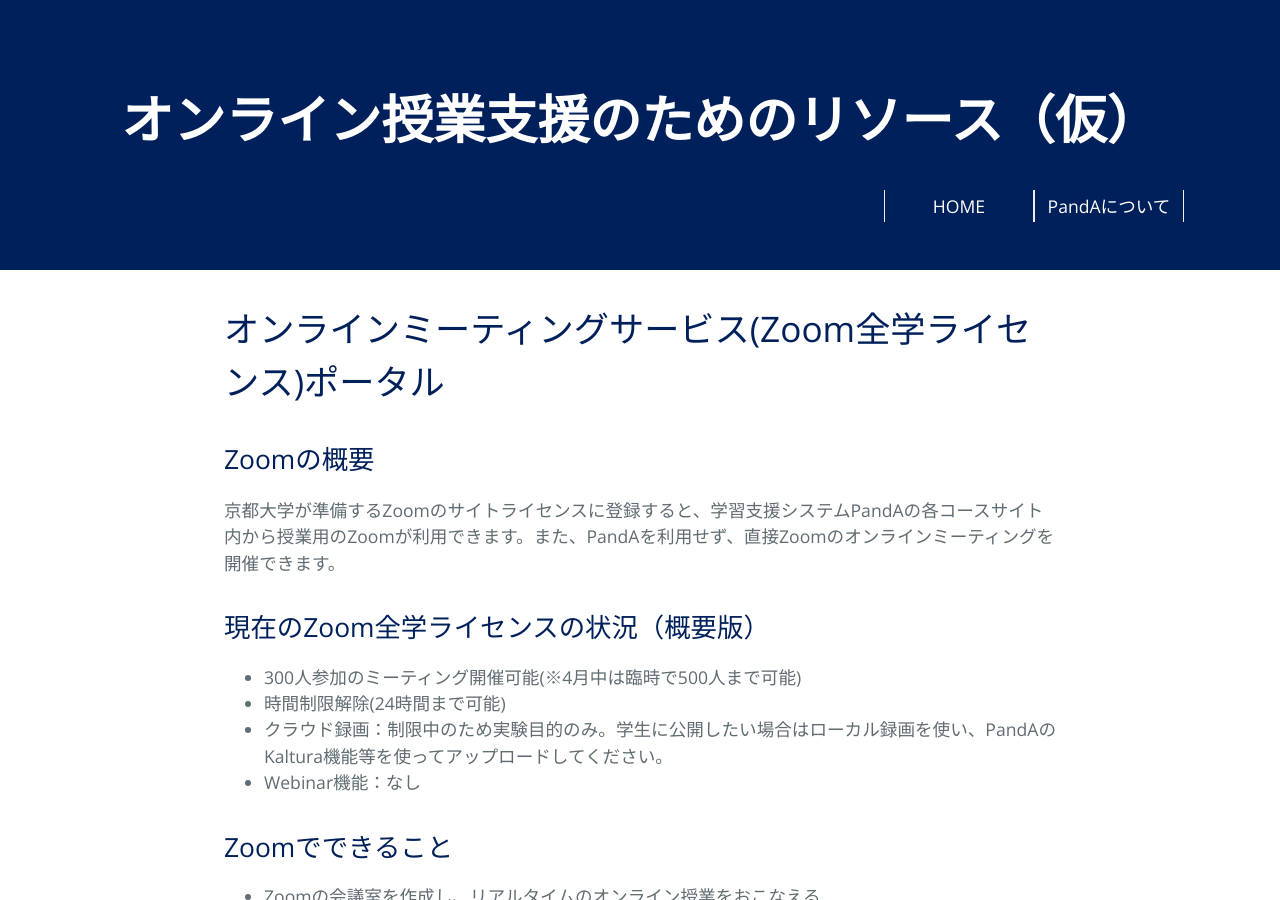
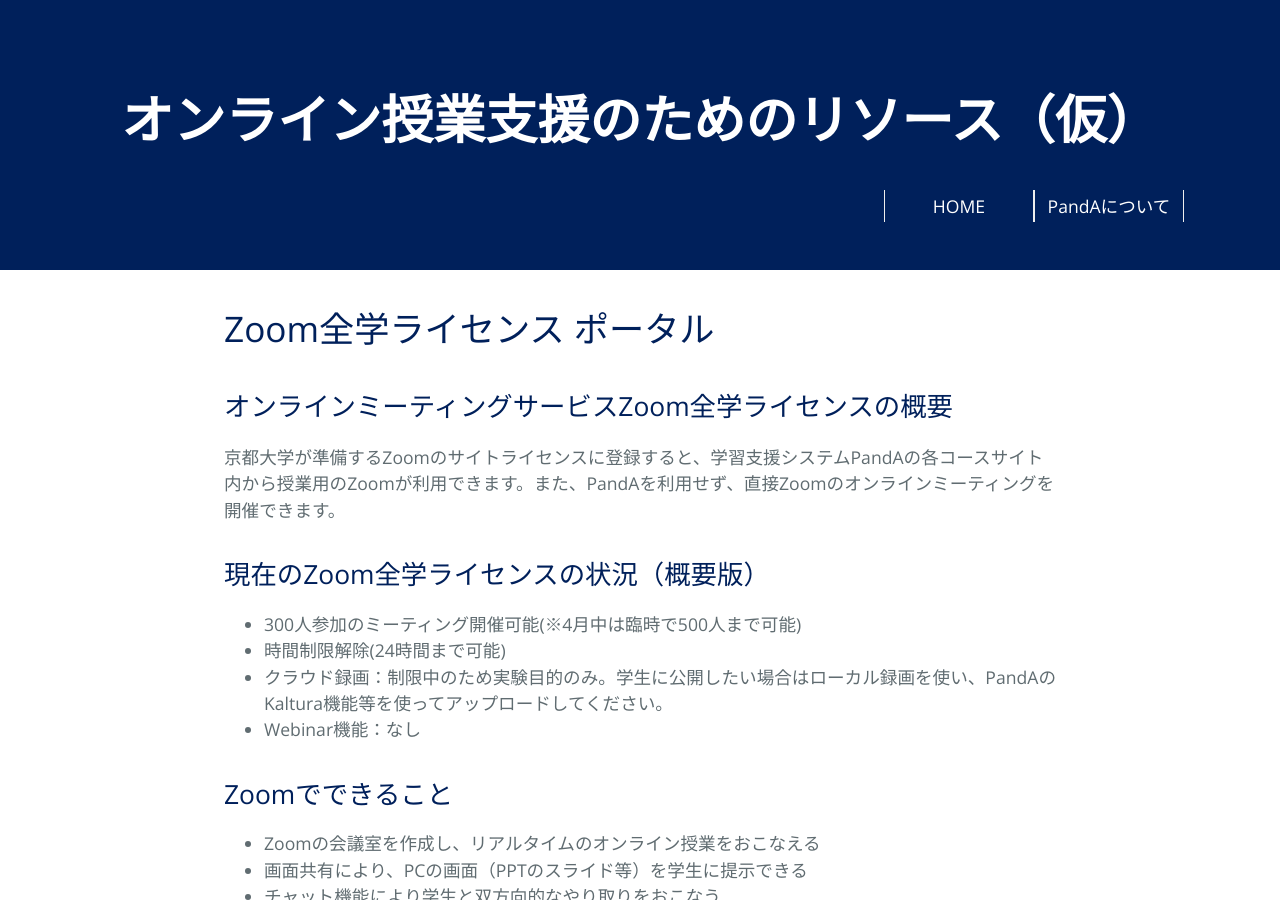
Before and after one commit to kyoto-u/online-edu, a Jekyll site: the page built from zoom.md, in a window 1280 px wide and 900 px high. Built offline with Jekyll 4.4.1, drawn with Linux system fonts in a browser that asks for light colours.

Commit message:
title change again

```diff
--- a/zoom.md
+++ b/zoom.md
@@ -2,8 +2,8 @@
 layout: default
 title: オンラインミーティングサービス(Zoom全学ライセンス)ポータル
 ---
-# オンラインミーティングサービス(Zoom全学ライセンス)ポータル
-## Zoomの概要
+# Zoom全学ライセンス ポータル
+## オンラインミーティングサービスZoom全学ライセンスの概要
 
 京都大学が準備するZoomのサイトライセンスに登録すると、学習支援システムPandAの各コースサイト内から授業用のZoomが利用できます。また、PandAを利用せず、直接Zoomのオンラインミーティングを開催できます。
 
```
